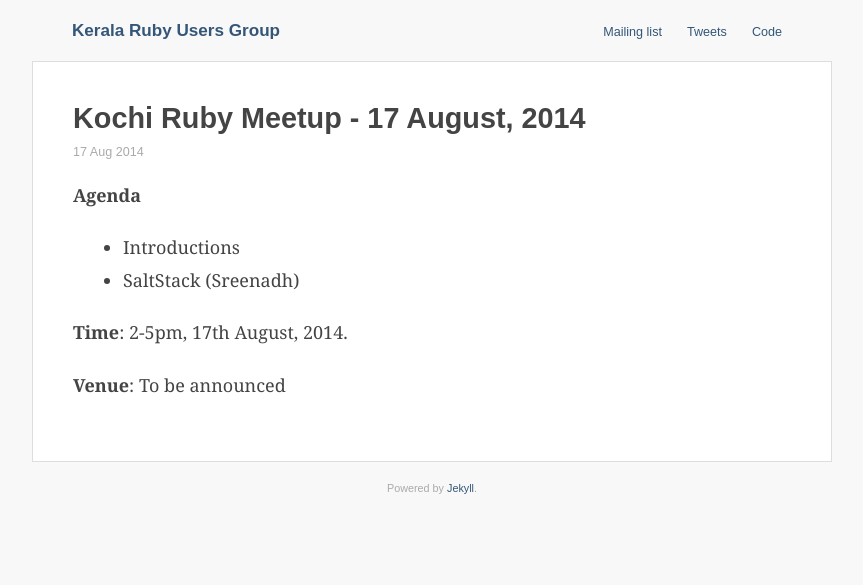
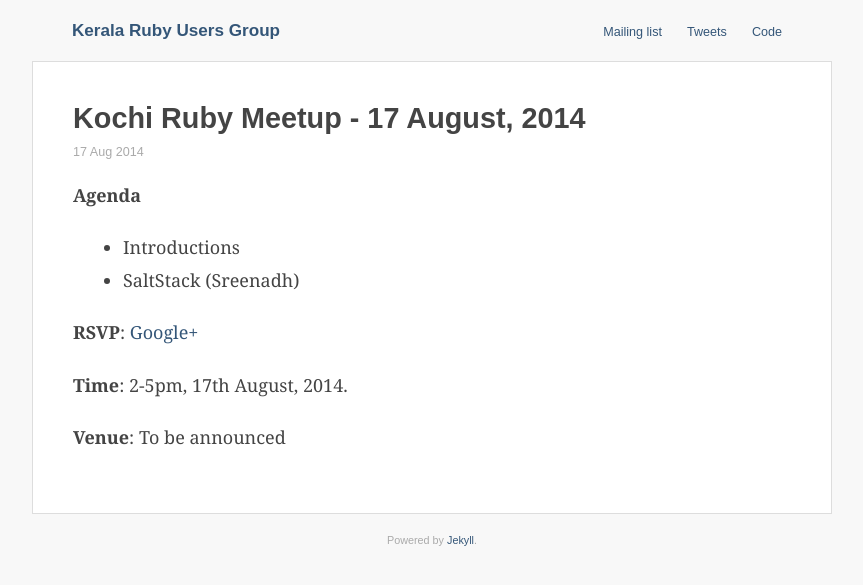
Before and after one commit to krug/krug.github.io, a Jekyll site: the page built from _posts/2014-08-17-aug-2014-kochi-meetup.md, in a window 1280 px wide. Shown: the top 585 px of the page, without its empty margins (208-1071 px from the left). Built offline with Jekyll 4.4.1, drawn with Linux system fonts in a browser that asks for light colours.

Commit message:
Add RSVP link

```diff
--- a/_posts/2014-08-17-aug-2014-kochi-meetup.md
+++ b/_posts/2014-08-17-aug-2014-kochi-meetup.md
@@ -10,6 +10,8 @@ categories: meetups
 * Introductions
 * SaltStack (Sreenadh)
 
+**RSVP**: [Google+](https://plus.google.com/events/c7amodr8uekn6g9k1u2d6c1sg04)
+
 **Time**: 2-5pm, 17th August, 2014.
 
 **Venue**: To be announced
```
